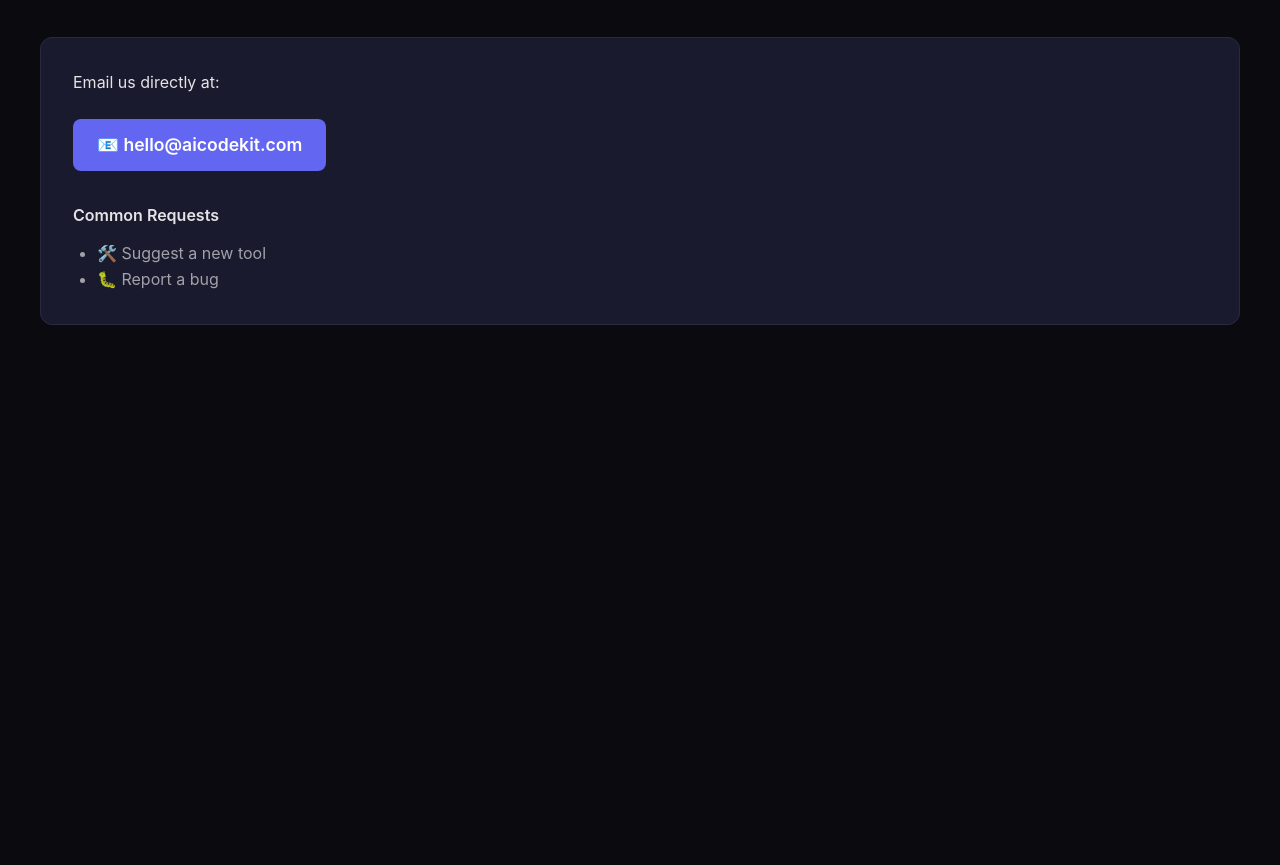
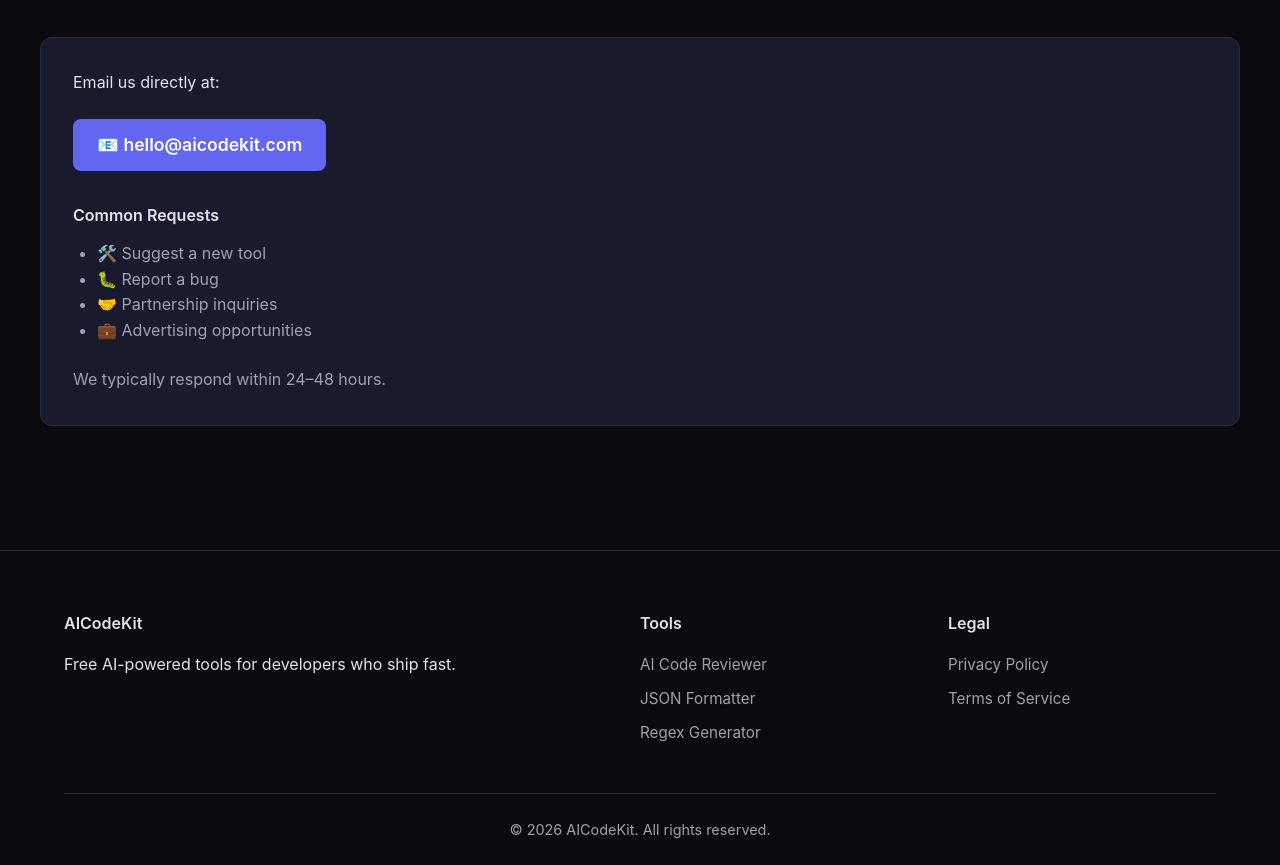
Before and after one commit to ghostreconwow75-star/devoo, a plain HTML site: page contact.html in a window 1280 px wide. Shown: the part 214-1079 px from the top of the page. Before the commit the page ends 800 px from the top, so only its background shows below. Drawn offline with Linux system fonts and the light colour scheme.

Commit message:
Update contact.html

```diff
--- a/contact.html
+++ b/contact.html
@@ -35,3 +35,25 @@
                 <ul style="margin-left:24px;color:var(--text-muted);margin-top:12px;">
                     <li>🛠️ Suggest a new tool</li>
                     <li>🐛 Report a bug</li>
+                    <li>🤝 Partnership inquiries</li>
+                    <li>💼 Advertising opportunities</li>
+                </ul>
+            </div>
+
+            <p style="margin-top:24px;color:var(--text-muted);">We typically respond within 24–48 hours.</p>
+        </div>
+    </main>
+
+    <footer>
+        <div class="container">
+            <div class="footer-grid">
+                <div><h4>AICodeKit</h4><p>Free AI-powered tools for developers who ship fast.</p></div>
+                <div><h4>Tools</h4><ul><li><a href="/tools/code-reviewer.html">AI Code Reviewer</a></li><li><a href="/tools/json-formatter.html">JSON Formatter</a></li><li><a href="/tools/regex-generator.html">Regex Generator</a></li></ul></div>
+                <div><h4>Legal</h4><ul><li><a href="/privacy.html">Privacy Policy</a></li><li><a href="/terms.html">Terms of Service</a></li></ul></div>
+            </div>
+            <p class="copyright">© 2026 AICodeKit. All rights reserved.</p>
+        </div>
+    </footer>
+    <script src="js/main.js"></script>
+</body>
+</html>
```
